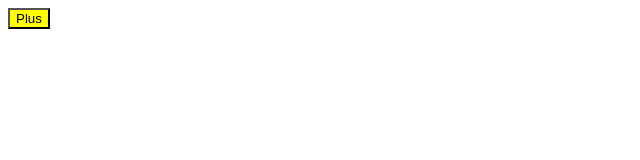
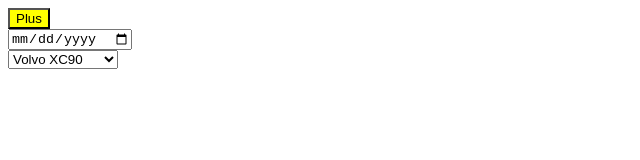
Before and after one commit to sabgkang/sandbox, a website: page index.html in a window 1280 px wide. Shown: the whole page, without its empty margins (0-640 px from the left). Drawn offline with Linux system fonts and the light colour scheme.

Commit message:
Update index.html

```diff
--- a/index.html
+++ b/index.html
@@ -13,7 +13,15 @@
 </head>
 
 <body>
-  <input type="button" id="btPlus" value="Plus" />
+  <input type="button" id="btPlus" value="Plus" /><br>
+  <input type="date" name="bday"><br>
+  <select name="cars">
+    <option value="volvo">Volvo XC90</option>
+    <option value="saab">Saab 95</option>
+    <option value="mercedes">Mercedes SLK</option>
+    <option value="audi">Audi TT</option>
+  </select>
+
 
 </body>
 
```
